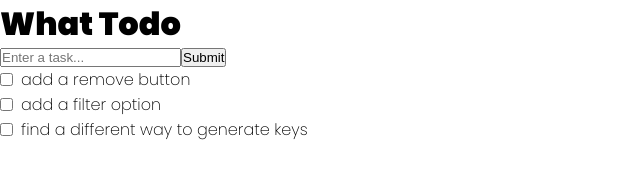
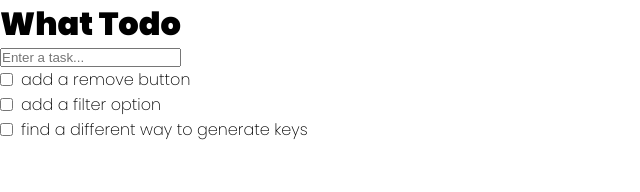
Before and after one commit to DamienLR/todo-app, a React (Create React App) app in the folder todo-app/: page / in a window 1280 px wide. Shown: the top 192 px of the page, without its empty margins (0-640 px from the left). Built offline with nearby package versions, Linux system fonts and the light colour scheme.

Commit message:
remove submit button
looks better without it

```diff
--- a/todo-app/src/App.jsx
+++ b/todo-app/src/App.jsx
@@ -2,9 +2,11 @@ import EnterNewTodo from "./components/EnterNewTodo";
 
 export default function App() {
   return (
-    <div className="App">
+    <div className="app">
       <h1 className="font-primary">What Todo</h1>
-      <EnterNewTodo />
+      <div>
+        <EnterNewTodo />
+      </div>
     </div>
   );
 }
--- a/todo-app/src/components/EnterNewTodo.jsx
+++ b/todo-app/src/components/EnterNewTodo.jsx
@@ -30,9 +30,9 @@ export default function EnterNewTodo() {
   const conditionalRender = () => {
     if (!taskArray.length) {
       return (
-        <div>
+        <React.Fragment>
           <p>No tasks.</p>
-        </div>
+        </React.Fragment>
       );
     } else {
       return <React.Fragment>{renderTaskArray}</React.Fragment>;
@@ -48,7 +48,6 @@ export default function EnterNewTodo() {
           value={newTask}
           onChange={handleChange}
         />
-        <button type="submit">Submit</button>
       </form>
       {conditionalRender()}
     </div>
```
